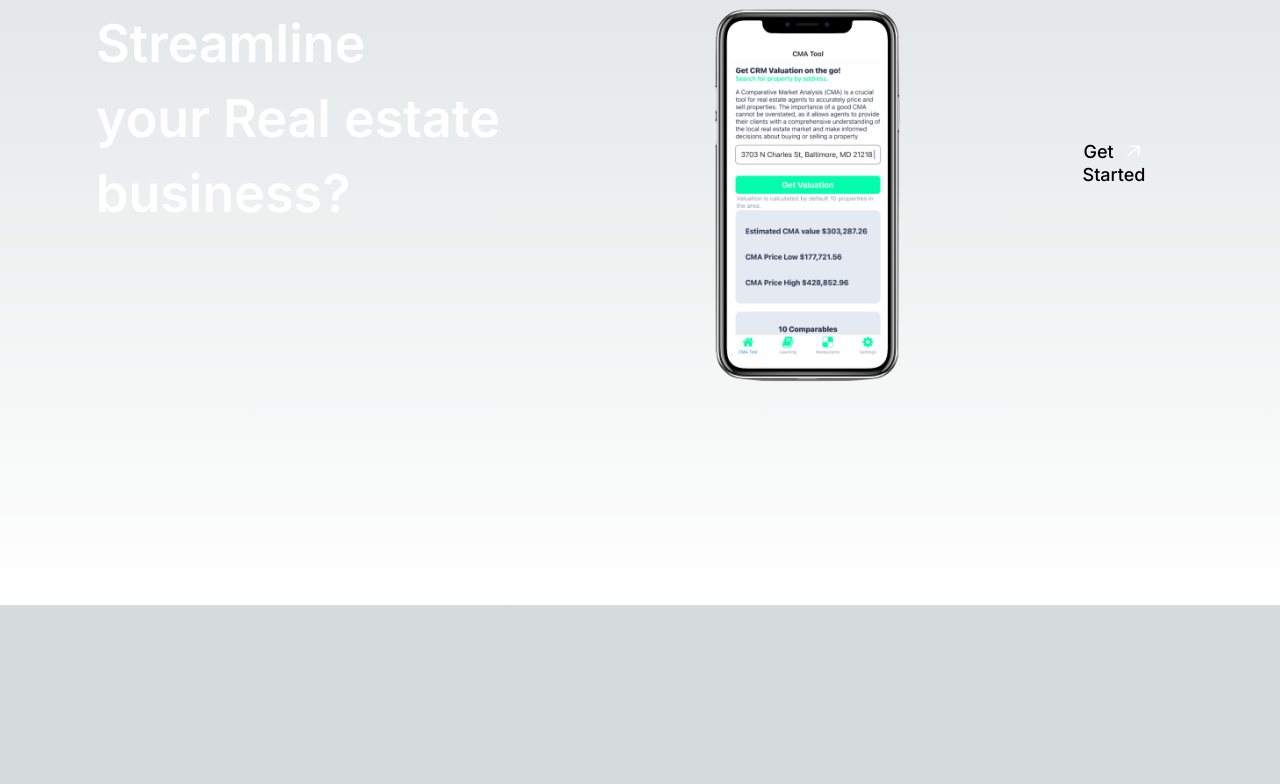
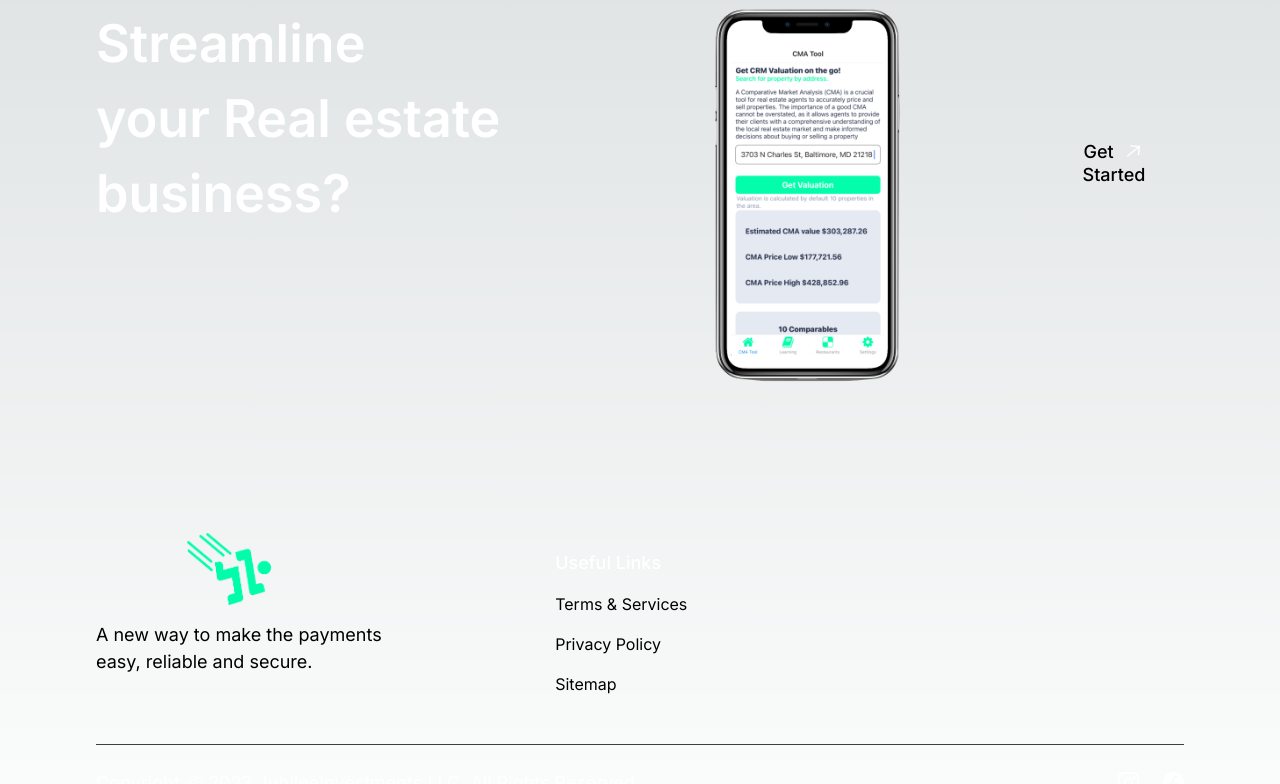
Before and after one commit to mjubilee1/friendly-realtor-static, a Next.js app: page / in a window 1280 px wide. Shown: the part 322-1106 px from the top of the page. Before the commit the page ends 927 px from the top, so only its background shows below. Built offline with nearby package versions, Linux system fonts and the light colour scheme; no server answers.

Commit message:
getting there

```diff
--- /dev/null
+++ b/src/components/Footer.tsx
@@ -0,0 +1,68 @@
+import styles from "../styles/styles";
+import { logo } from "../assets";
+import { footerLinks, socialMedia } from "../constants";
+import Image from 'next/image'
+
+const Footer = () => {
+  return (
+		<section className={`${styles.flexCenter} ${styles.paddingY} flex-col w-full`}>
+    <div className={`${styles.flexStart} md:flex-row flex-col mb-8 w-full`}>
+      <div className="flex-[1] flex flex-col justify-start mr-10">
+        <Image
+          src={logo}
+          alt="Friendly Realtor"
+          className="w-[266px] h-[72.14px] object-contain"
+        />
+        <p className={`${styles.paragraph} mt-4 max-w-[312px]`}>
+          A new way to make the payments easy, reliable and secure.
+        </p>
+      </div>
+
+      <div className="flex-[1.5] w-full flex flex-row justify-between flex-wrap md:mt-0 mt-10">
+        {footerLinks.map((footerlink) => (
+          <div key={footerlink.title} className={`flex flex-col ss:my-0 my-4 min-w-[150px]`}>
+            <h4 className="font-ubuntu font-medium text-[18px] leading-[27px] text-white">
+              {footerlink.title}
+            </h4>
+            <ul className="list-none mt-4">
+              {footerlink.links.map((link, index) => {
+								 return (
+									<li
+                  key={link.name}
+                  className={`font-ubuntu font-normal text-[16px] leading-[24px] text-dimWhite hover:text-secondary cursor-pointer ${
+                    index !== footerlink.links.length - 1 ? "mb-4" : "mb-0"
+                  }`}
+                >
+                  <a href={link.href} target={link.name === 'Sitemap' ? "_self" : "_blank"}>{link.name}</a>
+                </li>
+								 )
+								})}
+            </ul>
+          </div>
+        ))}
+      </div>
+    </div>
+
+    <div className="w-full flex justify-between items-center md:flex-row flex-col pt-6 border-t-[1px] border-t-[#3F3E45]">
+      <p className="font-ubuntu font-normal text-center text-[18px] leading-[27px] text-white">
+        Copyright Ⓒ 2023 JubileeInvestments LLC. All Rights Reserved.
+      </p>
+
+      <div className="flex flex-row md:mt-0 mt-6">
+        {socialMedia.map((social, index) => (
+          <Image
+            key={social.id}
+            src={social.icon}
+            alt={social.id}
+            className={`w-[21px] h-[21px] object-contain cursor-pointer ${
+              index !== socialMedia.length - 1 ? "mr-6" : "mr-0"
+            }`}
+            onClick={() => window.open(social.link)}
+          />
+        ))}
+      </div>
+    </div>
+  </section>
+	)};
+
+export default Footer;
--- a/src/components/index.ts
+++ b/src/components/index.ts
@@ -1,9 +1,11 @@
 import Navbar from "./Navbar";
 import Hero from "./Hero";
 import GetStarted from "./GetStarted";
-
+import Footer
+ from "./Footer";
 export {
   Navbar,
   Hero,
-	GetStarted
+	GetStarted,
+	Footer
 };
--- a/src/pages/index.tsx
+++ b/src/pages/index.tsx
@@ -1,7 +1,6 @@
 import styles from "../styles/styles";
-import Image from 'next/image'
 import { Inter } from 'next/font/google'
-import {  Navbar, Hero } from "../components";
+import {  Navbar, Hero, Footer } from "../components";
 
 const inter = Inter({ subsets: ['latin'] })
 
@@ -25,6 +24,7 @@
 				<div className={`bg-secondary ${styles.paddingX} ${styles.flexCenter}`}>
 				</div>
 			</div>
+			<Footer />
 	</main>
   )
 }
```
